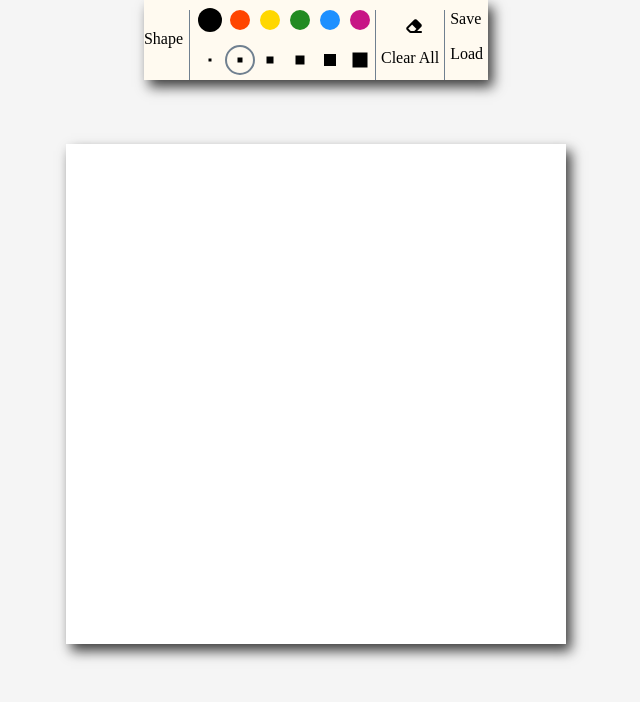
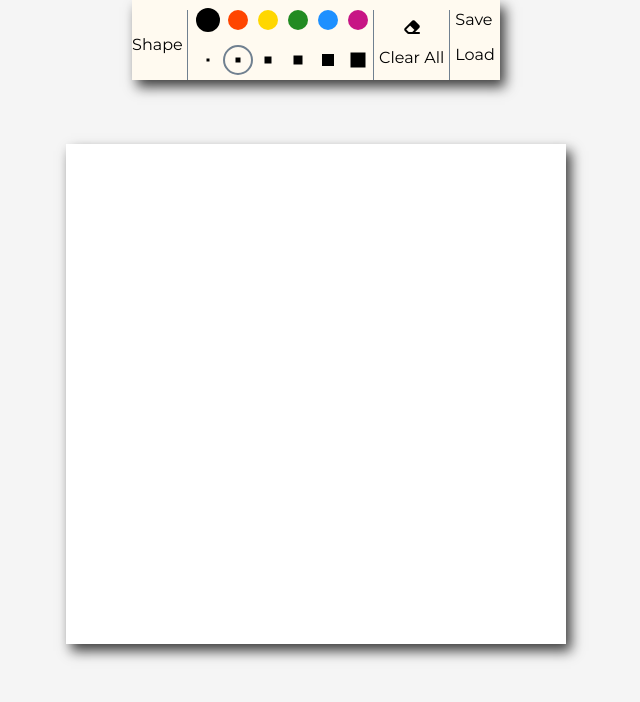
Before and after one commit to josomm22/ITC, a plain HTML site: page Assignment4/v2/assignment4.html in a window 1280 px wide. Shown: the whole page, without its empty margins (324-964 px from the left). Drawn offline with Linux system fonts and the light colour scheme.

Commit message:
changed font

```diff
--- a/Assignment4/v2/assignment4.html
+++ b/Assignment4/v2/assignment4.html
@@ -8,6 +8,8 @@
     <title>Document</title>
     <script src="https://kit.fontawesome.com/46b009dde9.js" crossorigin="anonymous"></script>
     <link rel="stylesheet" href="./css/style.css">
+    <link href="https://fonts.googleapis.com/css?family=Montserrat&display=swap" rel="stylesheet">
+
 </head>
 
 <body>
--- a/Assignment4/v2/css/style.css
+++ b/Assignment4/v2/css/style.css
@@ -1,6 +1,8 @@
 body{
     margin: 0;
     padding: 0;
+    font-family: 'Montserrat', sans-serif;
+
 }
 .container{
     display: flex;
@@ -184,7 +186,7 @@ justify-content: space-evenly;
     transform: scale(1.2);
 }
 .shapeToggle{
-    width: 45px;
+    width: 55px;
     padding-top: 45%;
 }
 
```
